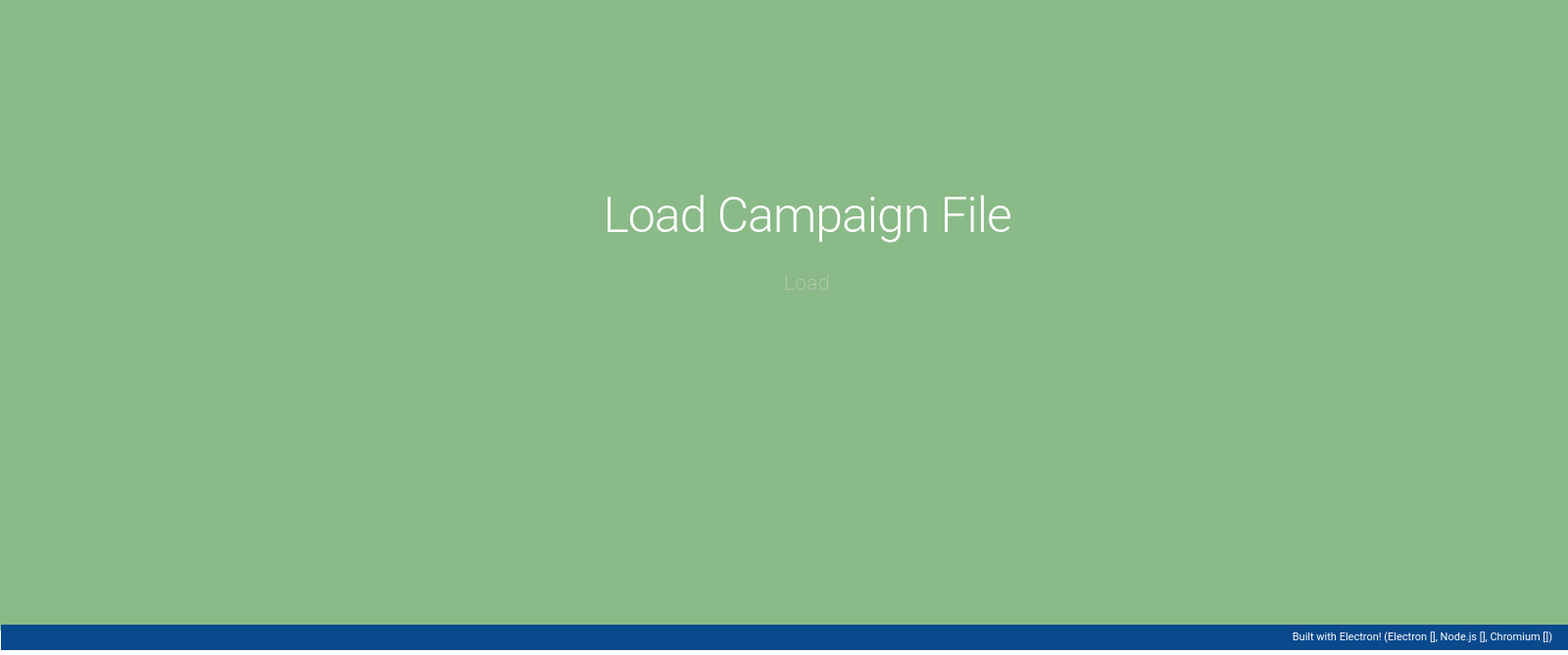
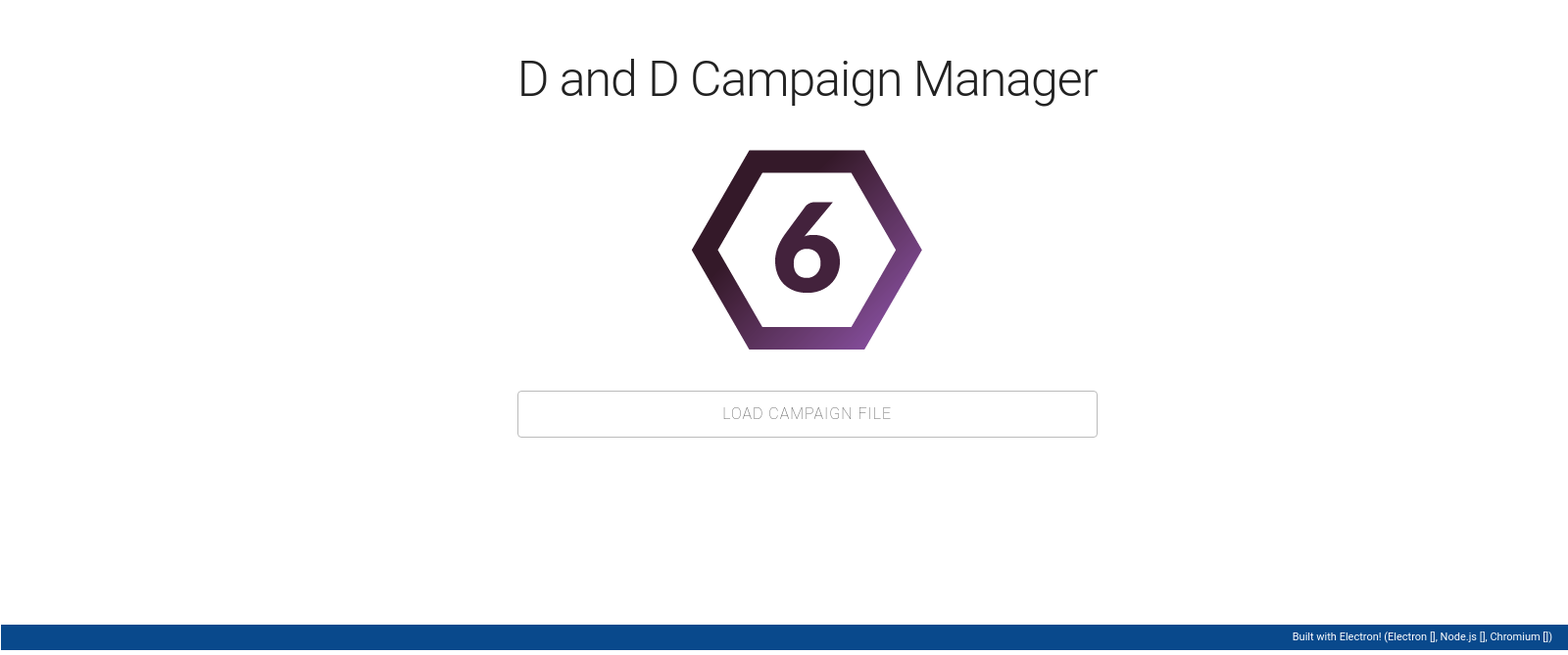
Before and after one commit to Vitineth/d-and-d-campaign-manager, an Electron app: page index.html in a window 1600 px wide. Shown: the part 136-805 px from the top of the page at 98% size. Drawn offline with Linux system fonts and the light colour scheme; no server answers.

Commit message:
Quick visual change to the loader
I began to hate the green loader screen so I've updated it to use a plain white with black text and show the program icon. Additionally the button has been redesigned just to make it actually look nice. The old CSS is still there just in case I need it later on but it will be removed later on.

```diff
--- a/index.html
+++ b/index.html
@@ -18,8 +18,10 @@
         <main>
             <section id="loader">
                 <div data-page="loader" id="loader-div" style="display:flex;justify-content:center;align-items:center;">
-                    <div><h1>Load Campaign File</h1>
-                        <button class="load-button">Load</button>
+                    <div>
+                        <h1>D and D Campaign Manager</h1>
+                        <img src="./resources/img/icon-01.png" style="    text-align: center;    margin: auto;    display: block;">
+                        <button class="load-button">Load Campaign File</button>
                     </div>
                 </div>
             </section>
--- a/resources/css/index.css
+++ b/resources/css/index.css
@@ -120,7 +120,7 @@ td.d20{
     background: rgb(33,150,243);
 }
 .roll-general{
-        width: 97%;
+    width: 97%;
     /* margin-bottom: 0; */
     margin: 7px;
 }
@@ -190,17 +190,28 @@ span.type{
     width: 104%;
     height: 97.5vh;
     overflow: hidden;
-    background: rgb(138,186,135);
+/*    background: rgb(138,186,135);*/
     margin: 0;
     margin-top: -8px;
     margin-left: -8px;
-    color:white;
+/*    color:white;*/
 }
 
 .load-button{
     width: 100%;
+    font-family: Roboto;
+    font-size: 16px;
+    font-weight: 100;
     /* padding-top: 10px; */
     /* padding-bottom: 10px; */
+    height: 48px;
+    margin-top: 19px;
+
+    /*OLD */
+    /*    width: 100%;*/
+    /* padding-top: 10px; */
+    /* padding-bottom: 10px; */
+    /*
     border: none;
     font-family: 'Roboto';
     font-weight: 200;
@@ -208,4 +219,5 @@ span.type{
     text-transform: none;
     font-size: 20px;
     color: #d2d2d2;
+    */
 }
```
